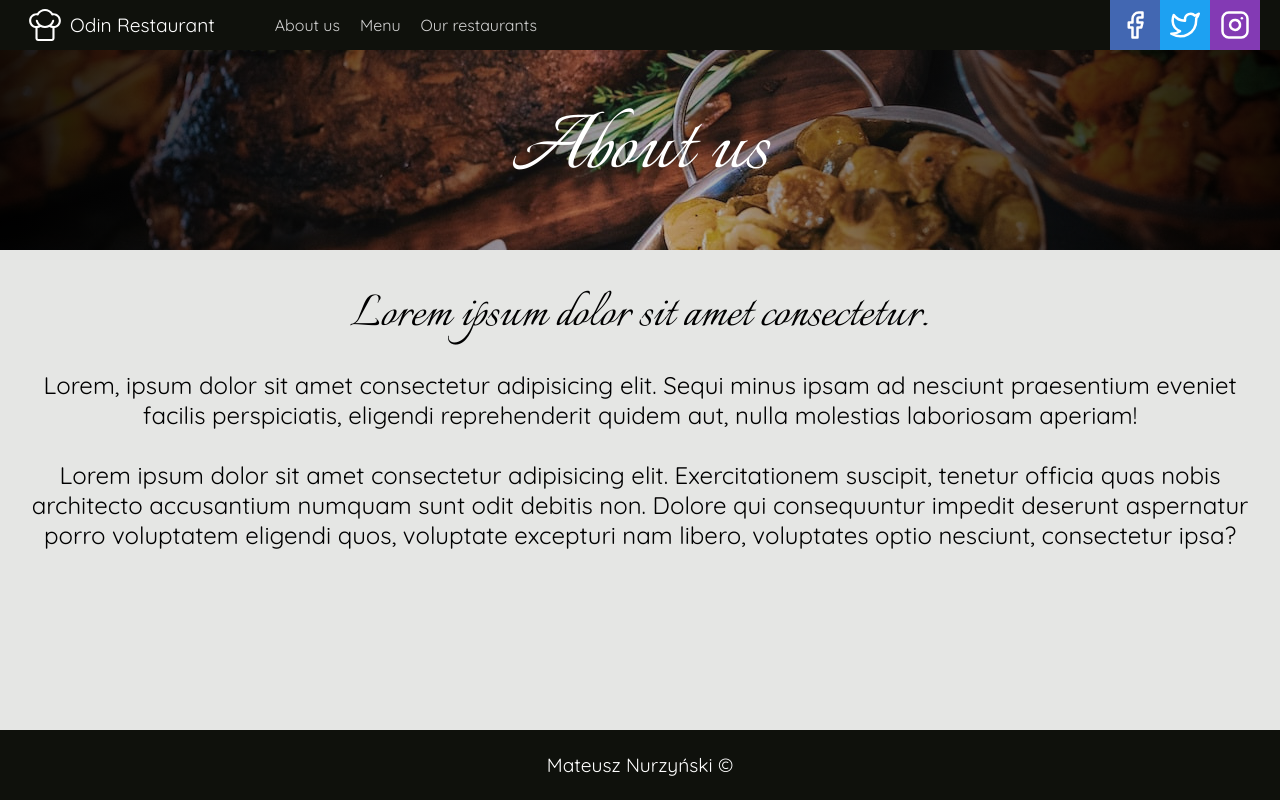
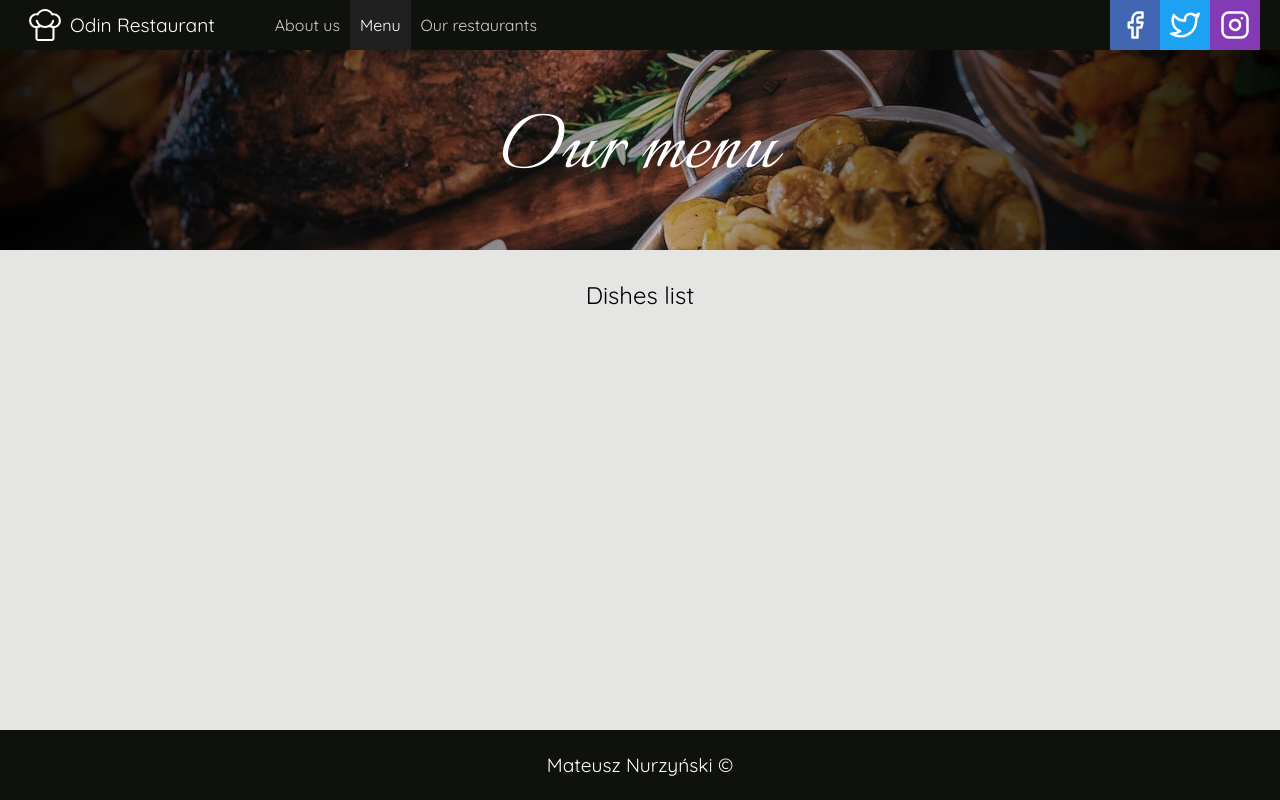
Before and after one commit to mateusznurzynski/odin-restaurant-page, a website built with webpack: page dist/index.html in a window 1280 px wide. Both pictures are taken after a click on the element "Menu". Built offline with nearby package versions, Linux system fonts and the light colour scheme.

Commit message:
Activate the menu tab

```diff
--- a/src/index.js
+++ b/src/index.js
@@ -3,6 +3,8 @@ import loadPage from './load-page';
 import createMenu from './tabs/menu.js';
 
 loadPage();
+
+let currentTab = 'about-us';
 
 const navMenu = document.querySelector('.menu');
 navMenu.addEventListener('click', (e) => {
@@ -13,12 +15,17 @@ function switchTab(tab) {
 	switch (tab) {
 		case 'menu':
 			clearOldTabContent();
+			createMenu();
 	}
 }
 
 function clearOldTabContent() {
 	const activeTabs = document.querySelectorAll('.nav-active');
+	const heading = document.querySelector('.heading');
+	const main = document.querySelector('.main');
 	activeTabs.forEach((tab) => {
 		tab.classList.remove('nav-active');
 	});
+	heading.innerHTML = '';
+	main.innerHTML = '';
 }
--- a/src/style.css
+++ b/src/style.css
@@ -184,6 +184,7 @@ nav {
 .main {
 	display: flex;
 	flex-direction: column;
+	width: 100%;
 	padding: 30px;
 	background-color: var(--primary-color);
 	color: var(--primary-font-color);
--- a/src/tabs/menu.js
+++ b/src/tabs/menu.js
@@ -1,9 +1,8 @@
 import { createElement } from '../utility';
 
-const heading = document.querySelector('.heading');
-const main = document.querySelector('.main');
-
 export default function createMenu() {
+	const heading = document.querySelector('.heading');
+	const main = document.querySelector('.main');
 	const headingTitle = 'Our menu';
 	const navClass = '.menu';
 	const mainContent = 'Dishes list';
```
Also changed, not shown: dist/main.js.
